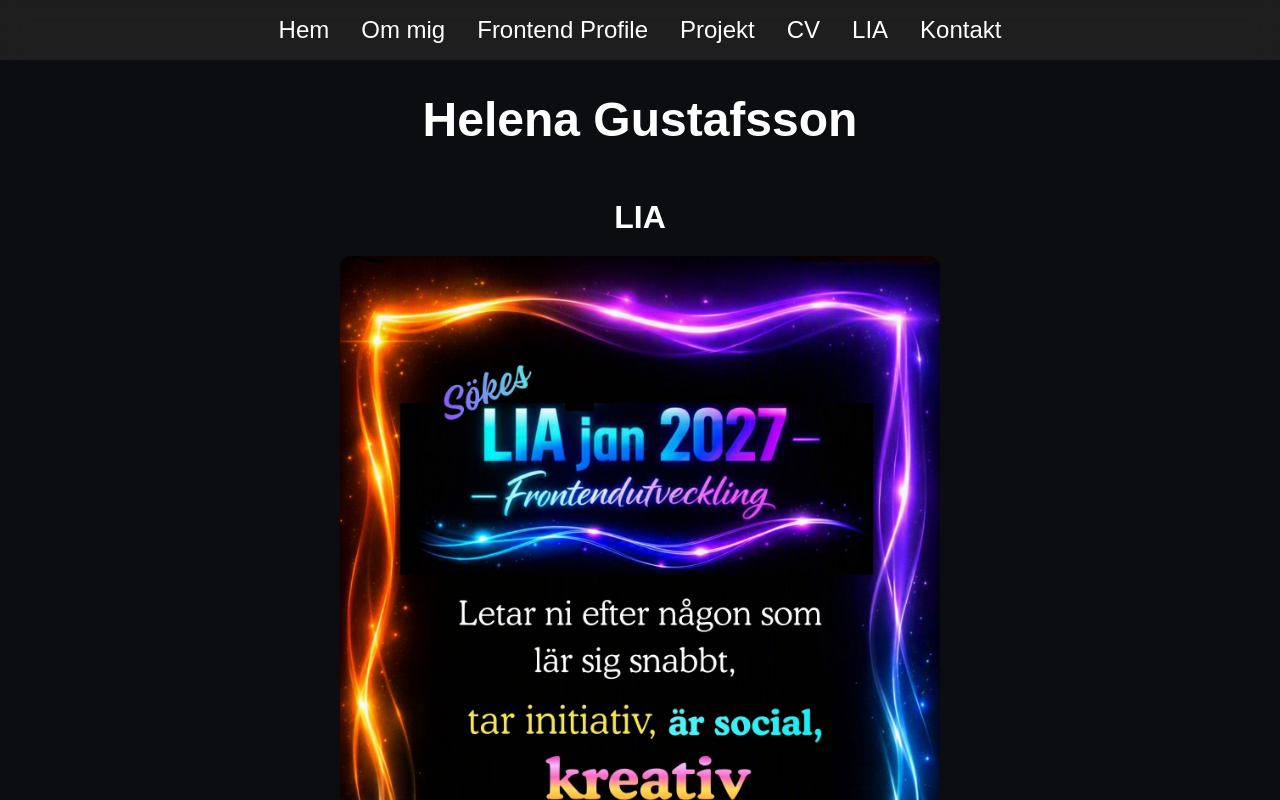
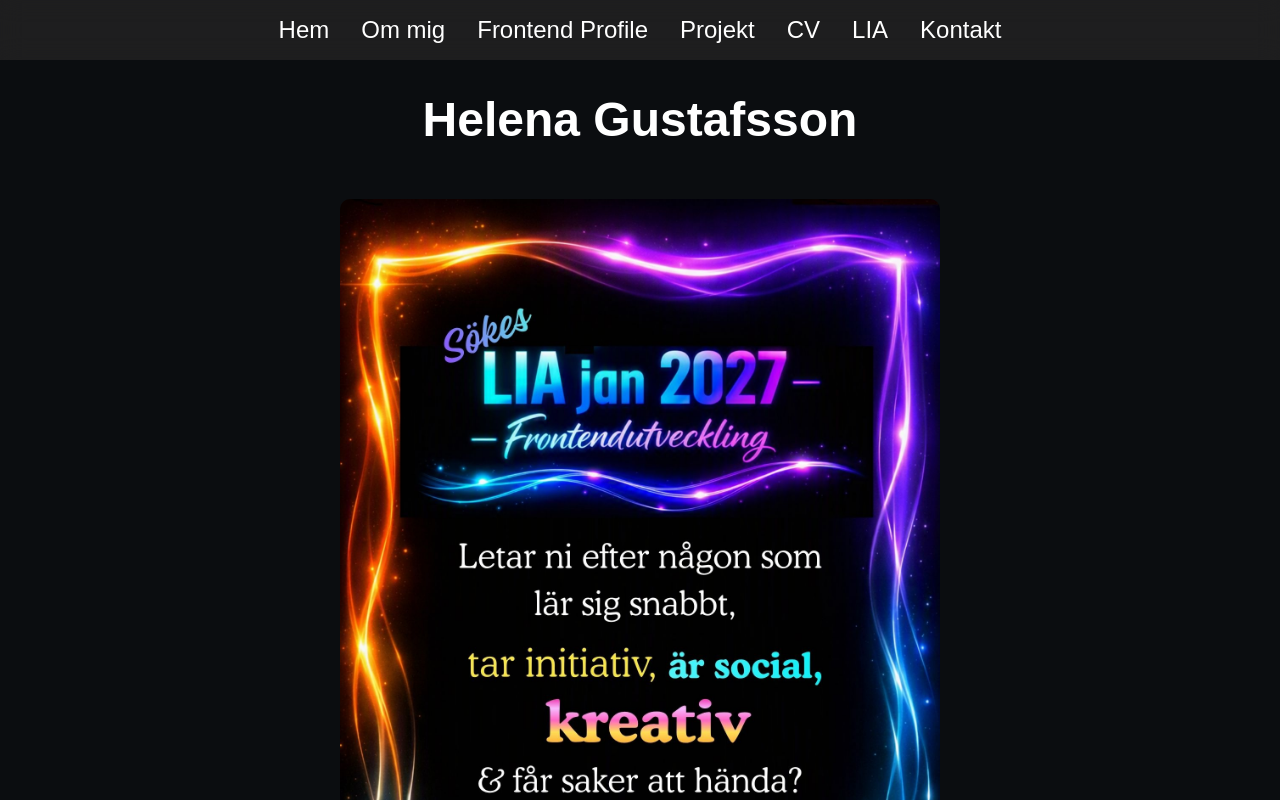
Before and after one commit to Helena-Gustafsson/Helena-Gustafsson-Portfolio-2026-React, a React (Vite) app: page / in a window 1280 px wide. Both pictures are taken after a click on the button "LIA". Shown: the top 800 px of the page. Built offline with nearby package versions, Linux system fonts and the light colour scheme; a web font is replaced by a local one.

Commit message:
refactor: removed H2 in Lia (not required)

```diff
--- a/src/sections/LIA.tsx
+++ b/src/sections/LIA.tsx
@@ -3,7 +3,6 @@ import style from '../styles/LIA.module.css';
 function LIA() {
 return (
     <div className={style.liaContainer}>
-        <h2>LIA</h2>
         <img className={style.liaImage} src="public/Lia-poster.jpg" alt="LIA Poster" />
     </div>
 );
```
